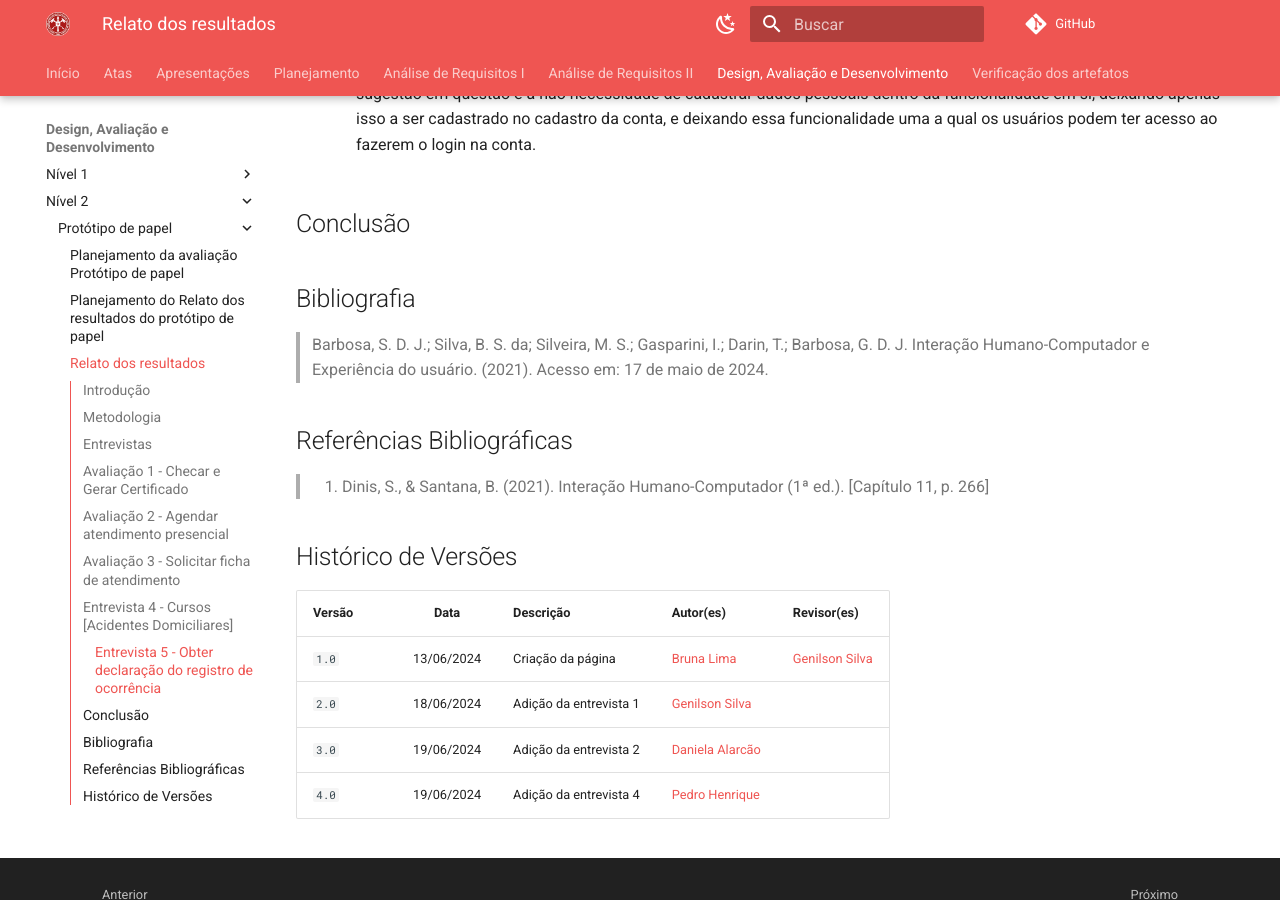
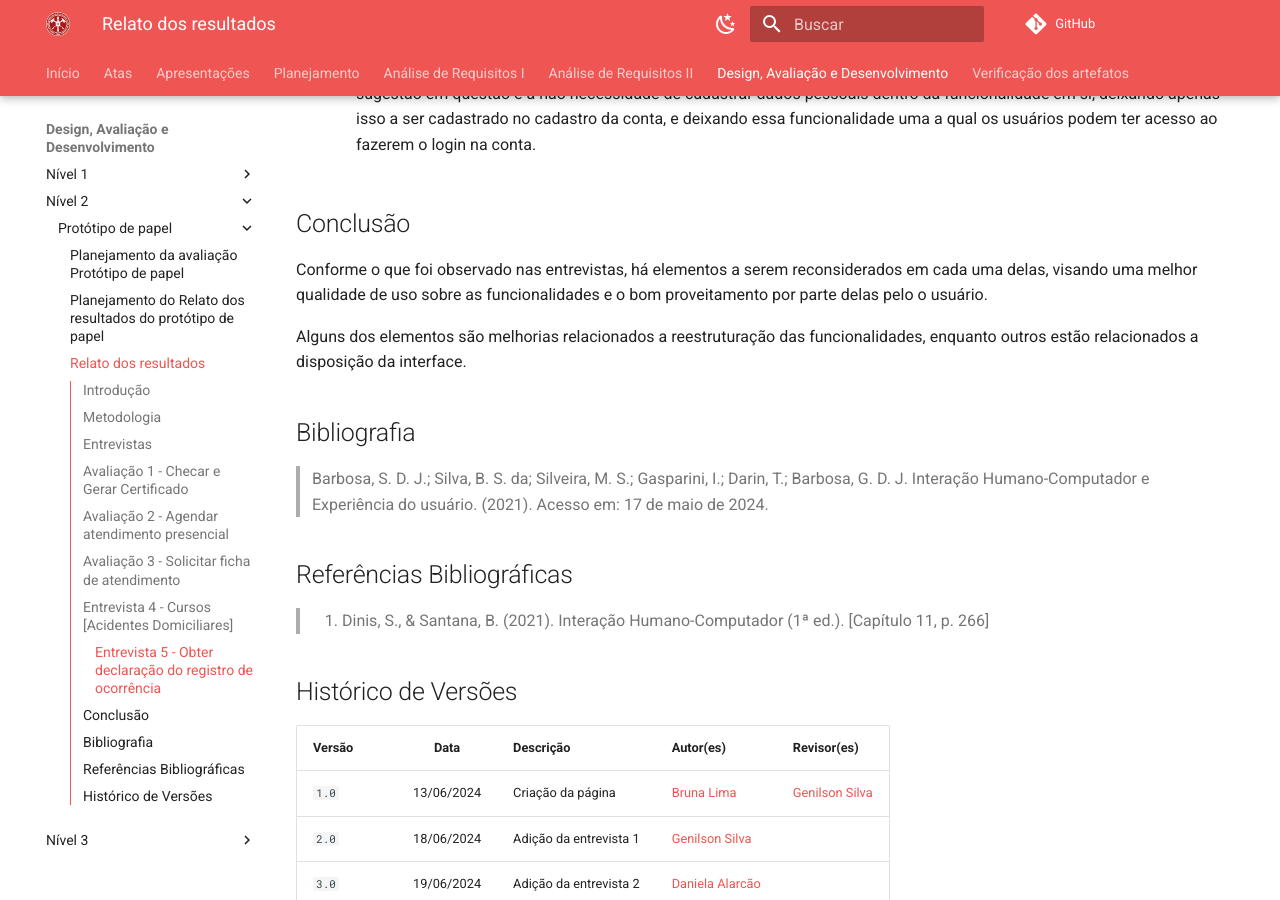
Before and after one commit to Interacao-Humano-Computador/2024.1-CBMERJ, an MkDocs documentation site: the page built from docs/design_avaliacao_desenvolvimento/nivel_2/prototipo_papel/relato_resultados.md, in a window 1280 px wide and 900 px high, scrolled down 8363 px. Built offline with MkDocs 1.6.1 and Material for MkDocs 9.7.7, drawn with Linux system fonts in a browser that asks for light colours; comment, search, counter and statistics services are not loaded.

Commit message:
adicionando conclusão no relato dos resultados do protótipo de papel

```diff
--- a/docs/design_avaliacao_desenvolvimento/nivel_2/prototipo_papel/relato_resultados.md
+++ b/docs/design_avaliacao_desenvolvimento/nivel_2/prototipo_papel/relato_resultados.md
@@ -347,6 +347,10 @@ As perguntas e respostas representando a coleta de dados da entrevista 1 estão
 
 ## Conclusão
 
+Conforme o que foi observado nas entrevistas, há elementos a serem reconsiderados em cada uma delas, visando uma melhor qualidade de uso sobre as funcionalidades e o bom proveitamento por parte delas pelo o usuário.
+
+Alguns dos elementos são melhorias relacionados a reestruturação das funcionalidades, enquanto outros estão relacionados a disposição da interface.
+
 ## Bibliografia
 > Barbosa, S. D. J.; Silva, B. S. da; Silveira, M. S.; Gasparini, I.; Darin, T.; Barbosa, G. D. J. Interação Humano-Computador e Experiência do usuário. (2021). Acesso em: 17 de maio de 2024.
 
```
